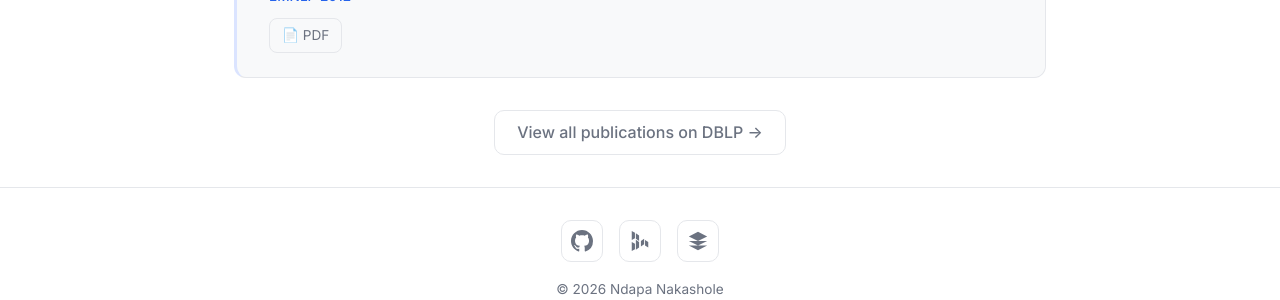
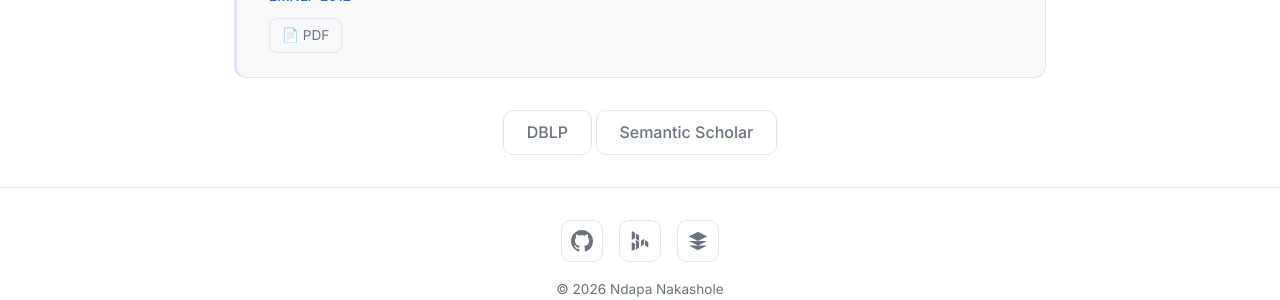
Before and after one commit to ndapa/ndapa.github.io, a Jekyll site: the page built from research.md, in a window 1280 px wide and 900 px high, scrolled down 1539 px. Shown: the part 551-851 px from the top of the window. Built offline with Jekyll 4.4.1, drawn with Linux system fonts in a browser that asks for light colours.

Commit message:
Add SEO keywords, Semantic Scholar link, pub anchors, and 404 page

```diff
--- a/_layouts/default.html
+++ b/_layouts/default.html
@@ -7,6 +7,7 @@
 
   <meta name="description" content="{{ site.description }}">
   <meta name="author" content="Ndapa Nakashole">
+  <meta name="keywords" content="Ndapa Nakashole, NLP, Natural Language Processing, Artificial Intelligence, UCSD, UC San Diego, multilingual, African languages, Okalai AI, computer science, machine learning, low-resource languages, knowledge bases">
 
   <link rel="icon" type="image/svg+xml" href="{{ '/assets/images/favicon.svg' | relative_url }}">
 
--- a/research.md
+++ b/research.md
@@ -6,14 +6,14 @@
 
 ## Selected Publications
 
-<div class="pub-card">
+<div class="pub-card" id="kwanyama-lrec2026">
   <div class="pub-title">Sentiment Analysis and Language Models for Kwanyama</div>
   <div class="pub-authors">Ndapa Nakashole</div>
   <div class="pub-venue">LREC 2026</div>
   <p style="color: var(--text-muted); font-size: 0.9rem; margin-top: 0.4rem;"><em>1B, 3B, and 8B parameter LLMs for Kwanyama</em></p>
 </div>
 
-<div class="pub-card">
+<div class="pub-card" id="moimoe-acl2025">
   <div class="pub-title">Typology-Guided Adaptation in Multilingual Models <span class="award-badge">🏆 Outstanding Paper</span></div>
   <div class="pub-authors">Ndapa Nakashole</div>
   <div class="pub-venue">ACL 2025</div>
@@ -23,7 +23,7 @@
   </div>
 </div>
 
-<div class="pub-card">
+<div class="pub-card" id="text2sql-naacl2024">
   <div class="pub-title">On Linearizing Structured Data in Encoder-Decoder Language Models: Insights from Text-to-SQL</div>
   <div class="pub-authors">Yutong Shao, Ndapa Nakashole</div>
   <div class="pub-venue">NAACL 2024</div>
@@ -32,7 +32,7 @@
   </div>
 </div>
 
-<div class="pub-card">
+<div class="pub-card" id="symptomify-emnlp2023">
   <div class="pub-title">SYMPTOMIFY: Large-scale Symptom Recognition in post-Vaccine Reports</div>
   <div class="pub-authors">Bosung Kim, Ndapa Nakashole</div>
   <div class="pub-venue">EMNLP 2023 (Findings)</div>
@@ -41,7 +41,7 @@
   </div>
 </div>
 
-<div class="pub-card">
+<div class="pub-card" id="speakql-icassp2023">
   <div class="pub-title">Database-aware ASR Error Correction For Speech-to-SQL Parsing</div>
   <div class="pub-authors">Yutong Shao, Arun Kumar, Ndapa Nakashole</div>
   <div class="pub-venue">ICASSP 2023</div>
@@ -50,7 +50,7 @@
   </div>
 </div>
 
-<div class="pub-card">
+<div class="pub-card" id="augmentation-bionlp2022">
   <div class="pub-title">Data Augmentation for Rare Symptoms in Vaccine Side-Effect Detection</div>
   <div class="pub-authors">Bosung Kim, Ndapa Nakashole</div>
   <div class="pub-venue">BioNLP 2022</div>
@@ -59,7 +59,7 @@
   </div>
 </div>
 
-<div class="pub-card">
+<div class="pub-card" id="medqa-acl2021">
   <div class="pub-title">A Gradually Soft Multi-Task and Data-Augmented Approach to Medical Question Understanding</div>
   <div class="pub-authors">Khalil Mrini, Franck Dernoncourt, Seunghyun Yoon, Trung Bui, Walter Chang, Emilia Farcas, Ndapa Nakashole</div>
   <div class="pub-venue">ACL 2021</div>
@@ -68,7 +68,7 @@
   </div>
 </div>
 
-<div class="pub-card">
+<div class="pub-card" id="mariebot-acl2021">
   <div class="pub-title">A Grounded Well-being Conversational Agent with Multiple Interaction Modes</div>
   <div class="pub-authors">Xinxin Yan, Ndapa Nakashole</div>
   <div class="pub-venue">NLP4PI @ ACL 2021</div>
@@ -77,7 +77,7 @@
   </div>
 </div>
 
-<div class="pub-card">
+<div class="pub-card" id="patty-emnlp2012">
   <div class="pub-title">PATTY: A Taxonomy of Relational Patterns with Semantic Types <span class="award-badge">🏆 Best Paper Runner-Up</span></div>
   <div class="pub-authors">Ndapa Nakashole, Gerhard Weikum, Fabian Suchanek</div>
   <div class="pub-venue">EMNLP 2012</div>
@@ -87,5 +87,6 @@
 </div>
 
 <div class="all-pubs-link">
-  <a href="https://dblp.org/pid/98/53.html">View all publications on DBLP →</a>
+  <a href="https://dblp.org/pid/98/53.html">DBLP</a>
+  <a href="https://www.semanticscholar.org/author/Ndapandula-Nakashole/3115592">Semantic Scholar</a>
 </div>
```
Also changed, not shown: 404.html (added, +11 -0 lines).
